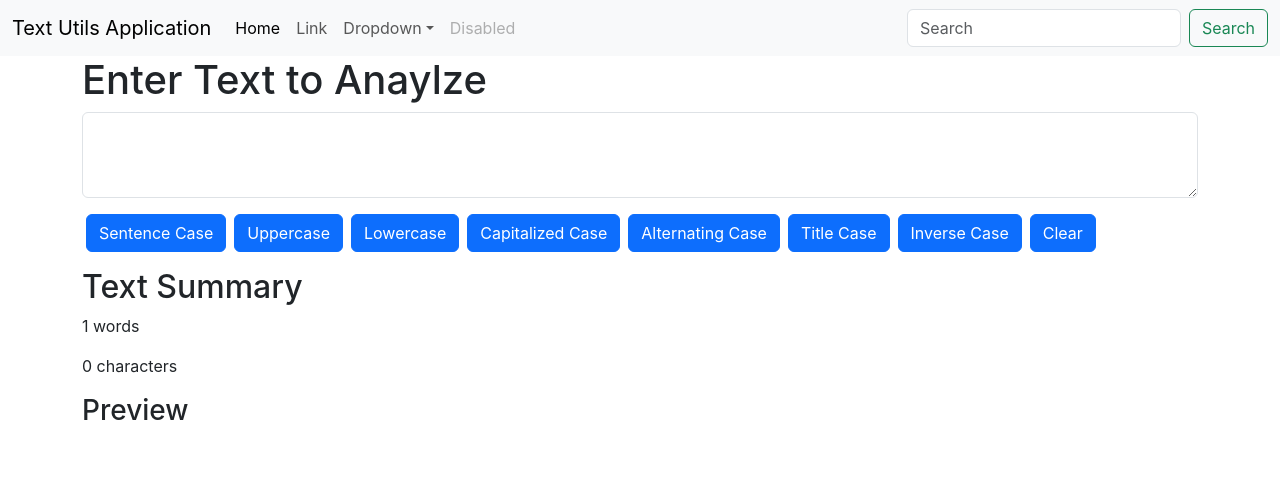
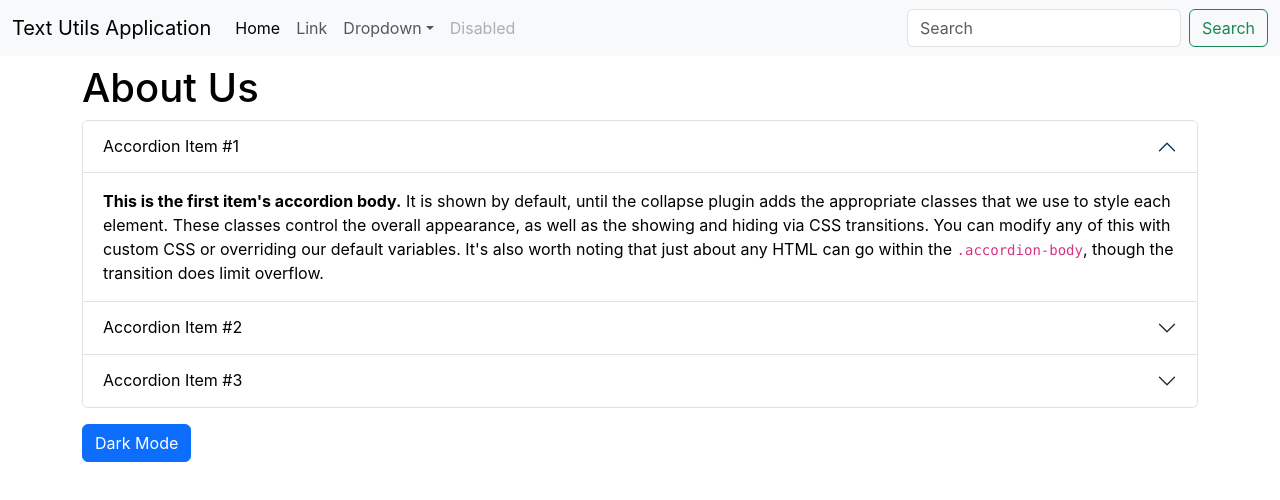
Before and after one commit to shariqalee6/textutils, a React (Create React App) app: page / in a window 1280 px wide. Shown: the top 500 px of the page. Built offline with nearby package versions, Linux system fonts and the light colour scheme.

Commit message:
Video 10 Completed

```diff
--- a/src/App.js
+++ b/src/App.js
@@ -1,14 +1,16 @@
 // import logo from './logo.svg';
 // import './App.css';
 
+import About from "./components/About";
 import Navbar from "./components/Navbar";
-import TextForm from "./components/TextForm";
+// import TextForm from "./components/TextForm";
 
 function App() {
   return (
     <>
       <Navbar title ="Text Utils Application"/>
-      <TextForm heading="Enter Text to Anaylze" />
+      {/* <TextForm heading="Enter Text to Anaylze" /> */}
+      <About />
     </>
   );
 }
--- /dev/null
+++ b/src/components/About.js
@@ -0,0 +1,72 @@
+import React, { useState } from 'react'
+
+function About() {
+    let darkMode = {
+        color: 'white',
+        backgroundColor: 'black'
+    }
+    let lightMode = {
+        color: 'black',
+        backgroundColor: 'white'
+    }
+
+    let [myStyle, setStyle] = useState(lightMode)
+    let [btnText, setBtnText] = useState('Dark Mode')
+    const handleMode = () => {
+        if (myStyle.color === "white") {
+            setStyle(lightMode)
+            setBtnText("Dark Mode")
+        }
+        else {
+            setStyle(darkMode)
+            setBtnText("Light Mode")
+        }
+    }
+    return (
+        <div className='container' style={myStyle}>
+            <h1 className='my-2'>About Us</h1>
+            <div className="accordion" id="accordionExample" >
+                <div className="accordion-item">
+                    <h2 className="accordion-header">
+                        <button className="accordion-button" style={myStyle} type="button" data-bs-toggle="collapse" data-bs-target="#collapseOne" aria-expanded="true" aria-controls="collapseOne">
+                            Accordion Item #1
+                        </button>
+                    </h2>
+                    <div id="collapseOne" className="accordion-collapse collapse show" data-bs-parent="#accordionExample">
+                        <div className="accordion-body" style={myStyle}>
+                            <strong>This is the first item's accordion body.</strong> It is shown by default, until the collapse plugin adds the appropriate classes that we use to style each element. These classes control the overall appearance, as well as the showing and hiding via CSS transitions. You can modify any of this with custom CSS or overriding our default variables. It's also worth noting that just about any HTML can go within the <code>.accordion-body</code>, though the transition does limit overflow.
+                        </div>
+                    </div>
+                </div>
+                <div className="accordion-item">
+                    <h2 className="accordion-header">
+                        <button className="accordion-button collapsed" style={myStyle} type="button" data-bs-toggle="collapse" data-bs-target="#collapseTwo" aria-expanded="false" aria-controls="collapseTwo">
+                            Accordion Item #2
+                        </button>
+                    </h2>
+                    <div id="collapseTwo" className="accordion-collapse collapse" data-bs-parent="#accordionExample">
+                        <div className="accordion-body" style={myStyle}>
+                            <strong>This is the second item's accordion body.</strong> It is hidden by default, until the collapse plugin adds the appropriate classes that we use to style each element. These classes control the overall appearance, as well as the showing and hiding via CSS transitions. You can modify any of this with custom CSS or overriding our default variables. It's also worth noting that just about any HTML can go within the <code>.accordion-body</code>, though the transition does limit overflow.
+                        </div>
+                    </div>
+                </div>
+                <div className="accordion-item">
+                    <h2 className="accordion-header">
+                        <button className="accordion-button collapsed" style={myStyle} type="button" data-bs-toggle="collapse" data-bs-target="#collapseThree" aria-expanded="false" aria-controls="collapseThree">
+                            Accordion Item #3
+                        </button>
+                    </h2>
+                    <div id="collapseThree" className="accordion-collapse collapse" data-bs-parent="#accordionExample">
+                        <div className="accordion-body" style={myStyle}>
+                            <strong>This is the third item's accordion body.</strong> It is hidden by default, until the collapse plugin adds the appropriate classes that we use to style each element. These classes control the overall appearance, as well as the showing and hiding via CSS transitions. You can modify any of this with custom CSS or overriding our default variables. It's also worth noting that just about any HTML can go within the <code>.accordion-body</code>, though the transition does limit overflow.
+                        </div>
+                    </div>
+                </div>
+            </div>
+            <button className="btn btn-primary my-3" onClick={handleMode}>{btnText}</button>
+        </div>
+
+    )
+}
+
+export default About
```
